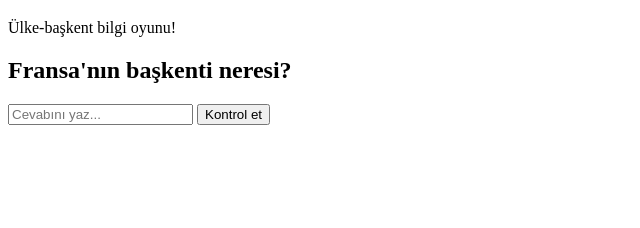
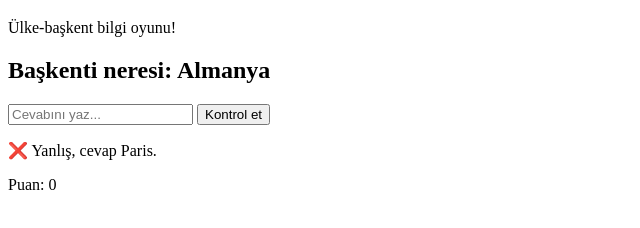
Before and after one commit to ForReaver/Counme, a plain HTML site: page index.html in a window 1280 px wide. Both pictures are taken after a click on the button "Kontrol et". Shown: the part 62-290 px from the top of the page, without its empty margins (0-640 px from the left). Drawn offline with Linux system fonts and the light colour scheme.

Commit message:
Add scoring system and question display logic

```diff
--- a/index.html
+++ b/index.html
@@ -13,17 +13,53 @@
   <input id="cevap" type="text" placeholder="Cevabını yaz...">
   <button onclick="kontrolEt()">Kontrol et</button>
   <p id="sonuc"></p>
+  <p id="puan">Puan: 0</p>
+
 <script>
+  const sorular = [
+    { ulke: "Fransa", baskent: "Paris" },
+      { ulke: "Almanya", baskent: "Berlin" },
+      { ulke: "Japonya", baskent: "Tokyo" },
+      { ulke: "İtalya", baskent: "Roma" },
+      { ulke: "Mısır", baskent: "Kahire" }
+    ];
+
+  let sira = 0;
+  let puan = 0;
+
+  function soruyuGoster() {
+    document.getElementById("soru").textContent = "Başkenti neresi: " + sorular[sira].ulke;
+  }
+
   function kontrolEt() {
+    if (sira >= sorular.length) {
+      return;
+    }
+
     let cevap = document.getElementById("cevap").value;
     cevap = cevap.trim().toLocaleLowerCase("tr");
+    let dogruCevap = sorular[sira].baskent;
 
-    if (cevap === "paris") {
-      document.getElementById("sonuc").textContent = "✅ Doğru!";
+    if (cevap === dogruCevap.toLocaleLowerCase("tr")) {
+        document.getElementById("sonuc").textContent = "✅ Doğru!";
+        puan = puan + 1;
+      } else {
+        document.getElementById("sonuc").textContent = "❌ Yanlış, cevap " + dogruCevap + ".";
+      }
+
+
+    document.getElementById("puan").textContent= "Puan: " + puan;
+    document.getElementById("cevap").value = "";
+    sira = sira + 1;
+
+    if (sira < sorular.length) {
+      soruyuGoster();
     } else {
-      document.getElementById("sonuc").testContent = "❌ Yanlış, cevap Paris.";
+      document.getElementById("soru").textContent = "🎉 Oyun bitti! Puanın: " + puan + "/" + sorular.length;
     }
   }
-</script>
+
+    soruyuGoster();
+  </script>
 </body>
 </html>
```
